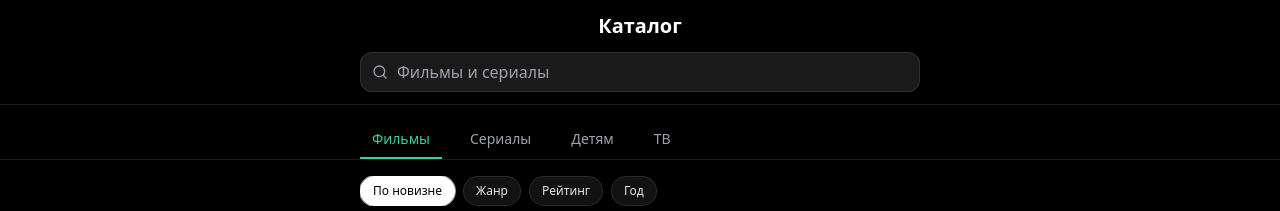
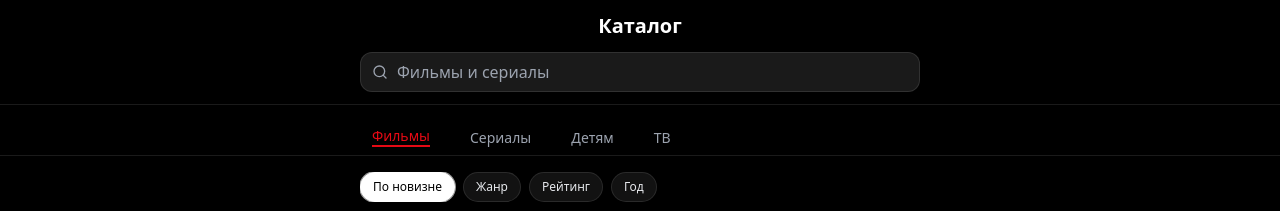
Before and after one commit to AvgProd/darkcase-mvp, a React (Vite) app: page /catalog in a window 1280 px wide. Shown: the top 211 px of the page. Built offline with nearby package versions, Linux system fonts and the light colour scheme.

Commit message:
style: Final alignment and color fix for Catalog active tab underline

```diff
--- a/src/pages/CatalogPage.tsx
+++ b/src/pages/CatalogPage.tsx
@@ -12,13 +12,18 @@ export default function CatalogPage() {
       key={key}
       onClick={() => setActiveTab(key)}
       className={
-        'inline-flex items-center px-3 py-2 text-sm font-medium transition-colors border-b-2 ' +
-        (activeTab === key
-          ? 'text-emerald-400 border-emerald-400'
-          : 'text-gray-400 border-transparent hover:text-white')
+        'inline-flex items-center px-3 py-2 text-sm font-medium transition-colors ' +
+        (activeTab === key ? 'text-brand-red' : 'text-gray-400 hover:text-white')
       }
     >
-      {label}
+      <span
+        className={
+          'inline-block w-fit leading-none ' +
+          (activeTab === key ? 'border-b-2 border-brand-red pb-0.5' : '')
+        }
+      >
+        {label}
+      </span>
     </button>
   )
 
```
